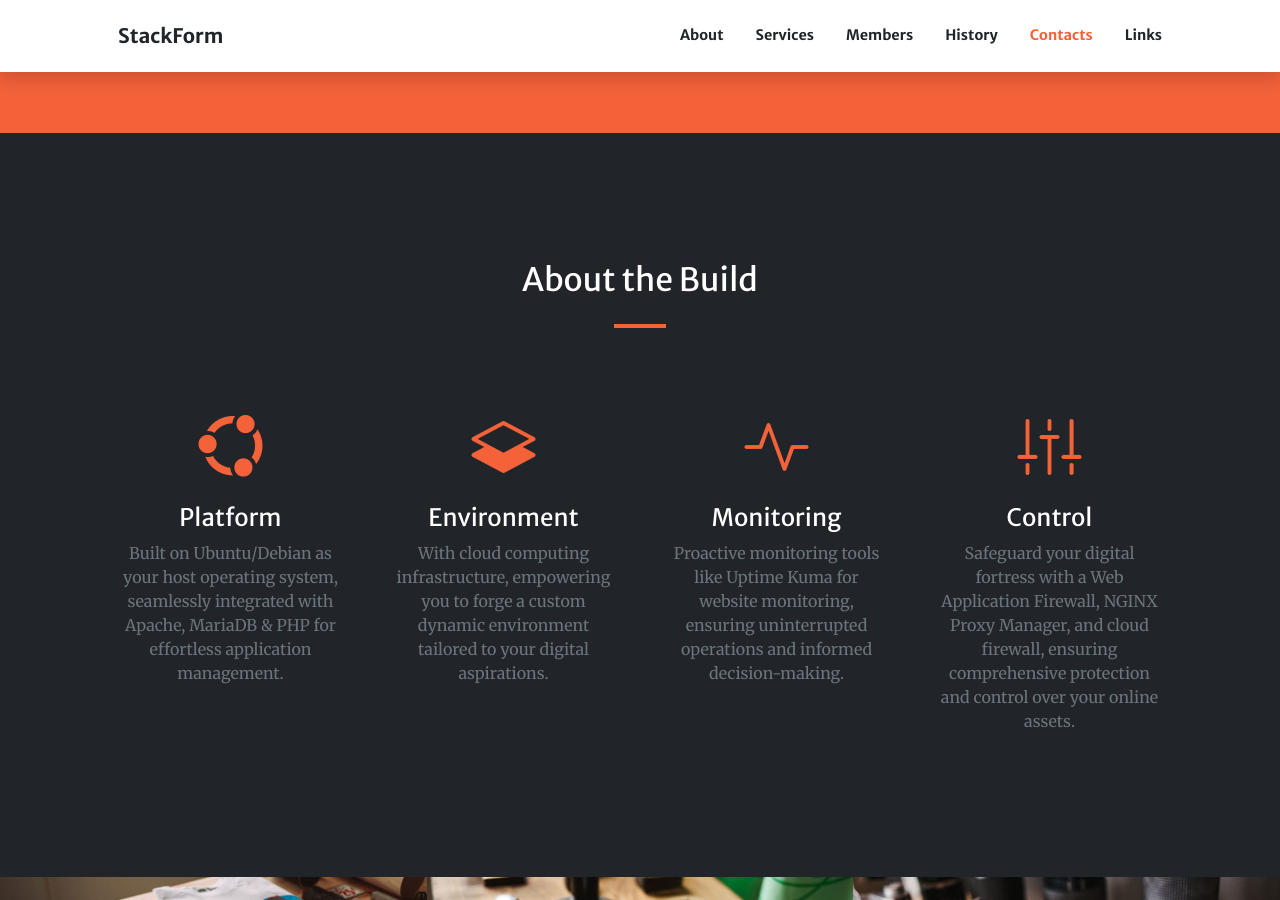
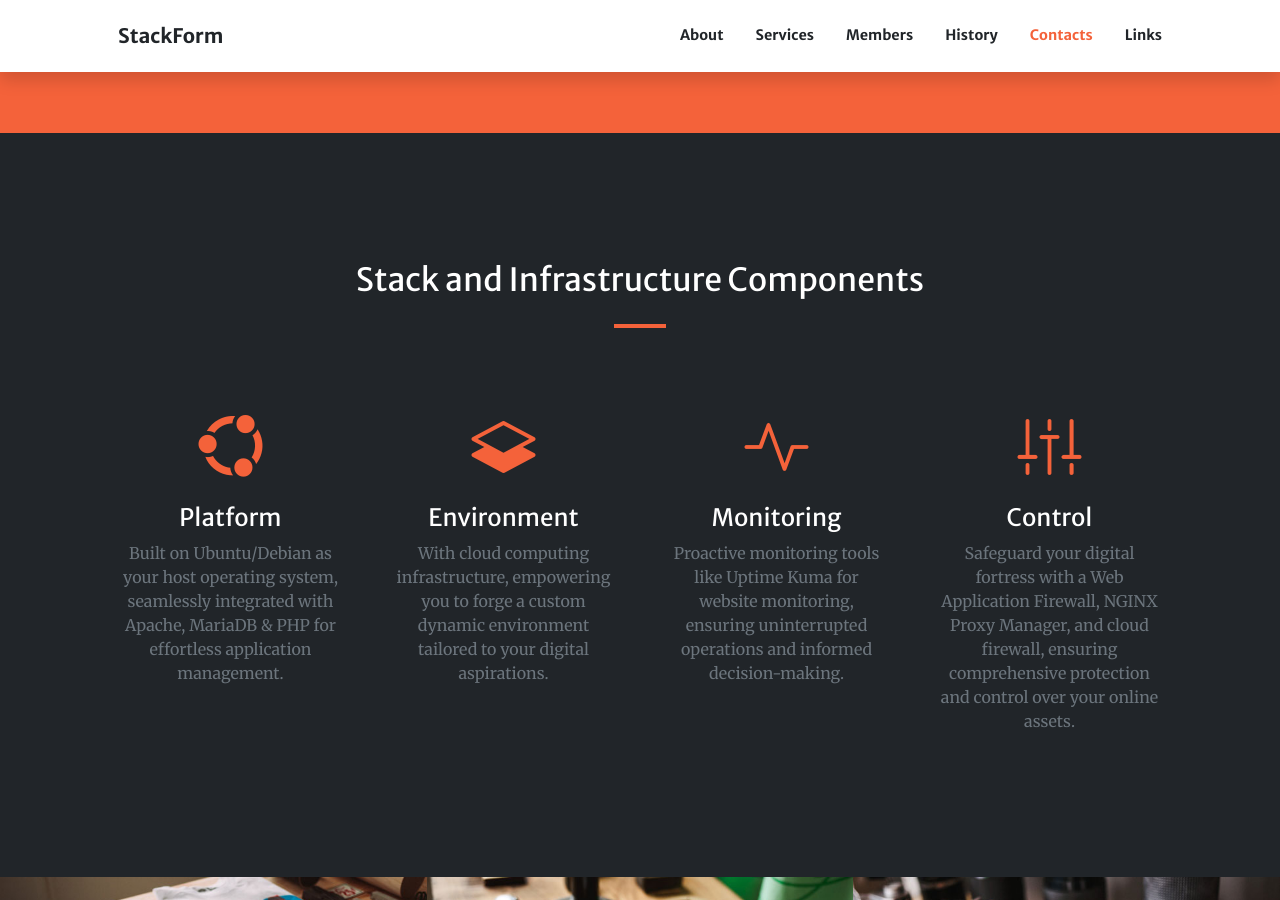
Before and after one commit to keeganturnerdev/site.github.io, a Jekyll site: the page built from index.md, in a window 1280 px wide and 900 px high, scrolled down 1185 px. Built offline with Jekyll 4.4.1, drawn with Linux system fonts in a browser that asks for light colours; comment, search, counter and statistics services are not loaded; part of the change alters nothing that is shown.

Commit message:
Update index.md

```diff
--- a/index.md
+++ b/index.md
@@ -20,7 +20,7 @@ sections:
   - type: services.html
     section_id: services
     background_style: bg-dark text-white
-    title: About the Build
+    title: Stack and Infrastructure Components
     services:
       - title: Platform
         text: Built on Ubuntu/Debian as your host operating system, seamlessly integrated with Apache, MariaDB & PHP for effortless application management.
@@ -37,6 +37,7 @@ sections:
 
 
   - type: portfolio.html
+    title: Setup Fees
     # this section has always ID 'portfolio'
     #section_id: portfolio
     #background_style: bg-dark
@@ -56,18 +57,7 @@ sections:
         text: This is a very short project description.
         icon: 3.jpg
         url: '#'
-      - title: Project 4
-        text: This is a very short project description.
-        icon: 4.jpg
-        url: '#'
-      - title: Project 5
-        text: This is a very short project description.
-        icon: 5.jpg
-        url: '#'
-      - title: Project 6
-        text: This is a very short project description.
-        icon: 6.jpg
-        url: '#'
+
 
   - type: aside.html
     section_id: aside
```
